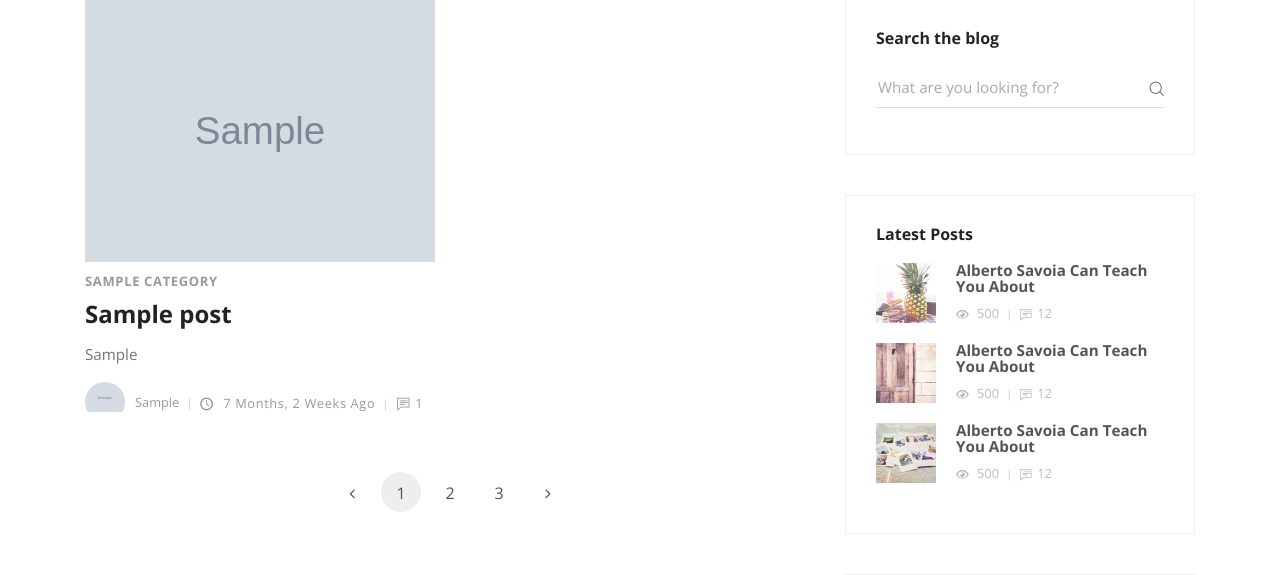
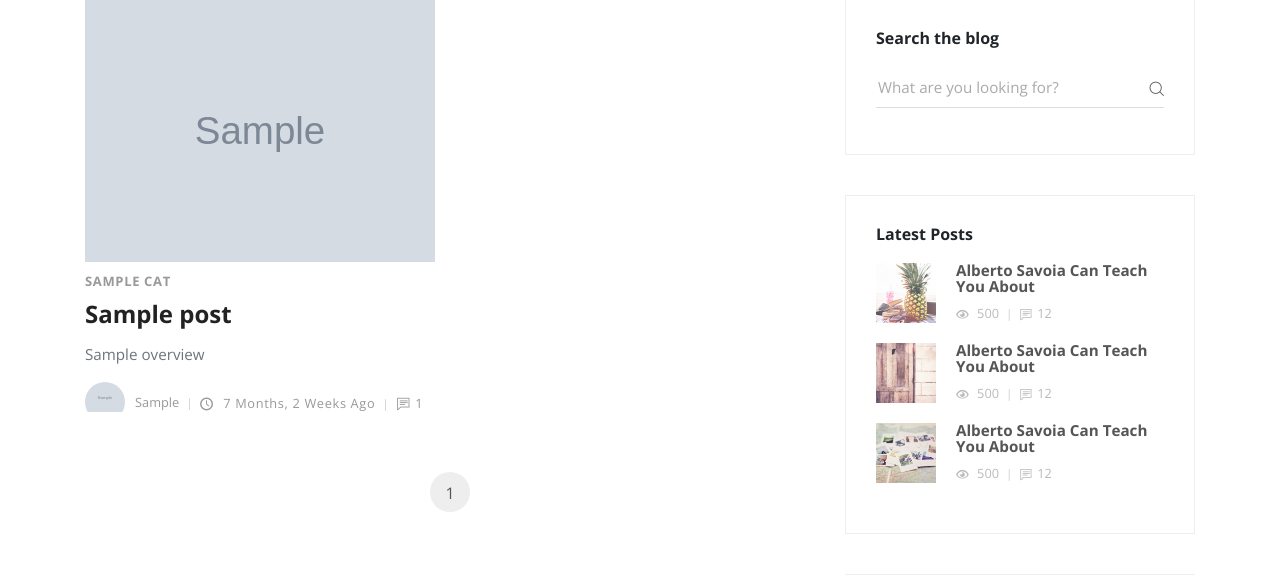
Before and after one commit to fn-bruce/blog, a Django app: template src/templates/blog.html in a window 1280 px wide. Shown: the part 132-707 px from the top of the page. Run offline with Django 3.2, Linux system fonts and the light colour scheme; tables that the repository leaves empty hold one stand-in row (values such as "Sample post"); the template is opened without the code that fills it: values that come from a table or form of the project are taken from there, most other values are stand-ins (such as "Sample title", 1, 10 or a date in 2020); grey boxes marked "Sample" are stand-in pictures; some libraries are stand-ins or nearby versions.

Commit message:
can handle paginations now

```diff
--- a/src/templates/blog.html
+++ b/src/templates/blog.html
@@ -12,7 +12,7 @@
         <div class="row">
 
           <!-- post -->
-          {% for post in post_list %}
+          {% for post in queryset %}
           <div class="post col-xl-6">
             <div class="post-thumbnail"><a href="post.html"><img src="{{ post.thumbnail.url }}" alt="..." class="img-fluid"></a></div>
             <div class="post-details">
@@ -43,11 +43,16 @@
         <!-- Pagination -->
         <nav aria-label="Page navigation example">
           <ul class="pagination pagination-template d-flex justify-content-center">
-            <li class="page-item"><a href="#" class="page-link"> <i class="fa fa-angle-left"></i></a></li>
-            <li class="page-item"><a href="#" class="page-link active">1</a></li>
-            <li class="page-item"><a href="#" class="page-link">2</a></li>
-            <li class="page-item"><a href="#" class="page-link">3</a></li>
-            <li class="page-item"><a href="#" class="page-link"> <i class="fa fa-angle-right"></i></a></li>
+
+            {% if queryset.has_previous %}
+            <li class="page-item"><a href="?{{ page_request_var }}={{ queryset.previous_page_number }}" class="page-link"> <i class="fa fa-angle-left"></i></a></li>
+            {% endif %}
+
+            <li class="page-item"><a href="#" class="page-link active">{{ queryset.number }}</a></li>
+
+            {% if queryset.has_next %}
+            <li class="page-item"><a href="?{{ page_request_var }}={{ queryset.next_page_number }}" class="page-link"> <i class="fa fa-angle-right"></i></a></li>
+            {% endif %}
           </ul>
         </nav>
       </div>
```
Also changed, not shown: src/posts/views.py (+14 -1 lines).
